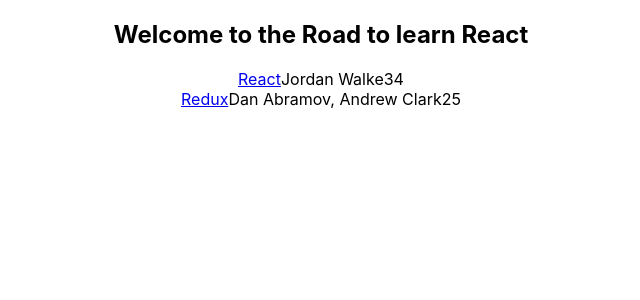
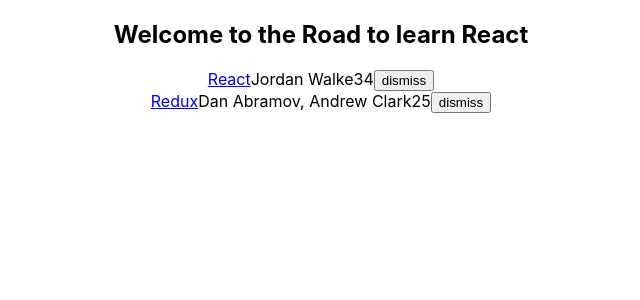
Before and after one commit to fv17/road-to-learn-hackernews, a React (Create React App) app: page / in a window 1280 px wide. Shown: the top 300 px of the page, without its empty margins (319-959 px from the left). Built offline with nearby package versions, Linux system fonts and the light colour scheme.

Commit message:
study: Unidirectional Data Flow

```diff
--- a/src/App.js
+++ b/src/App.js
@@ -27,6 +27,15 @@
     this.state = {
       list
     }
+
+    this.onDismiss = this.onDismiss.bind(this)
+  }
+
+  onDismiss(id) {
+    // 該当idをlistから削除
+    const updatedList = this.state.list.filter(item => item.objectID !== id)
+    // stateの更新
+    this.setState({ list: updatedList })
   }
 
   render() {
@@ -41,6 +50,14 @@
             <span>{item.author}</span>
             <span>{item.num_comments}</span>
             <span>{item.points}</span>
+            <span>
+              <button
+                onClick={() => this.onDismiss(item.objectID)}
+                type="button"
+              >
+                dismiss
+              </button>
+            </span>
           </div>
         )}
       </div>
```
